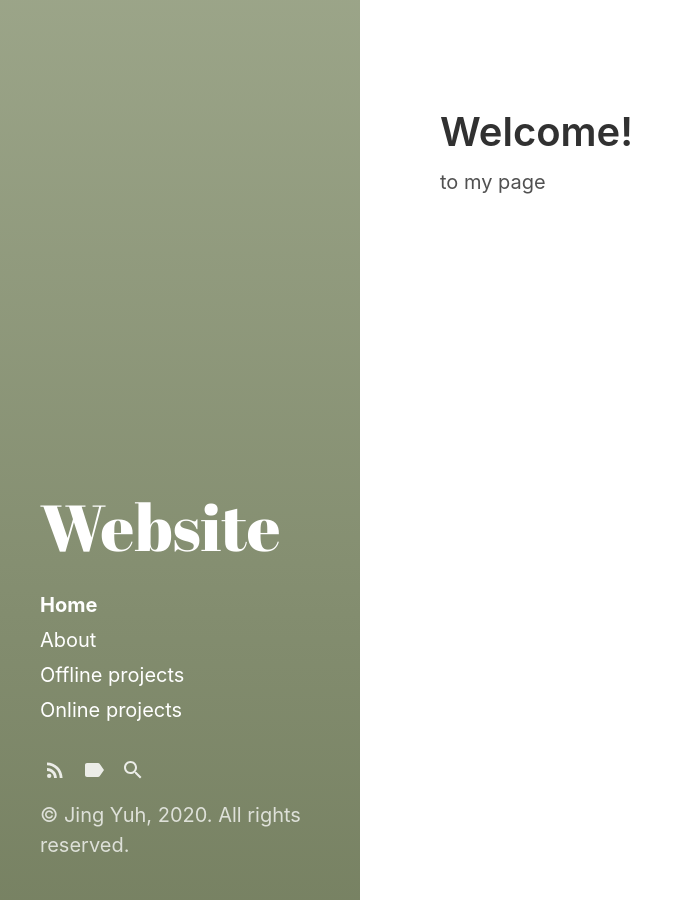
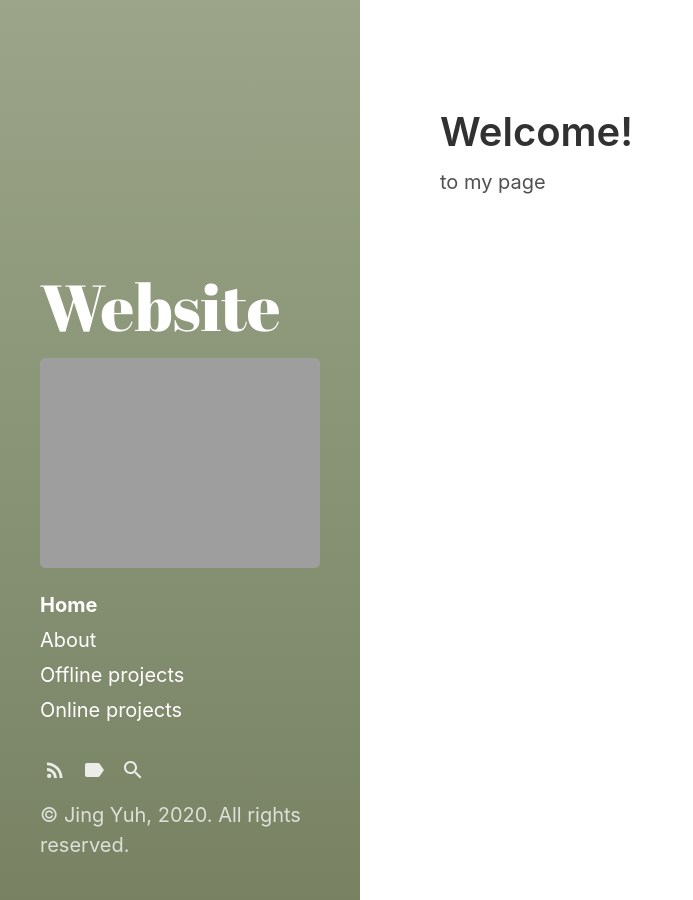
Before and after one commit to jyang123-bit/Website, a Jekyll site: the page built from index.html, in a window 1280 px wide. Shown: the whole page, without its empty margins (0-693 px from the left). Built offline with Jekyll 4.4.1, drawn with Linux system fonts in a browser that asks for light colours; the list of posts is cut into pages by our own code.

Commit message:
Update sidebar.html

```diff
--- a/_includes/sidebar.html
+++ b/_includes/sidebar.html
@@ -8,6 +8,7 @@
         {{ site.title }}
       </a>
     </{% if page.layout == "index" %}h1{% else %}div{% endif %}>
+    <img src='{{"/svg/jingyuh.jpg" | absolute_url}}'> <!-- **Tag Insertion, like this**-->
     <p class="lead">{{ site.description }}</p>
   </header>
   {% include sidebar-nav-links.html %}
```
